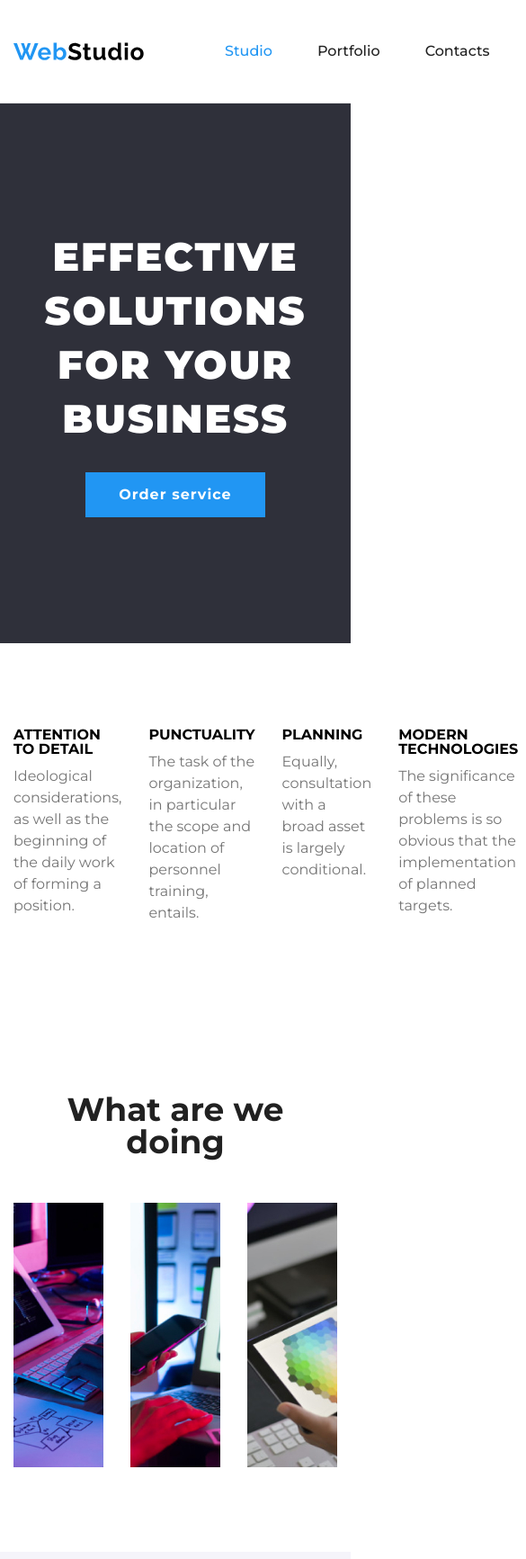
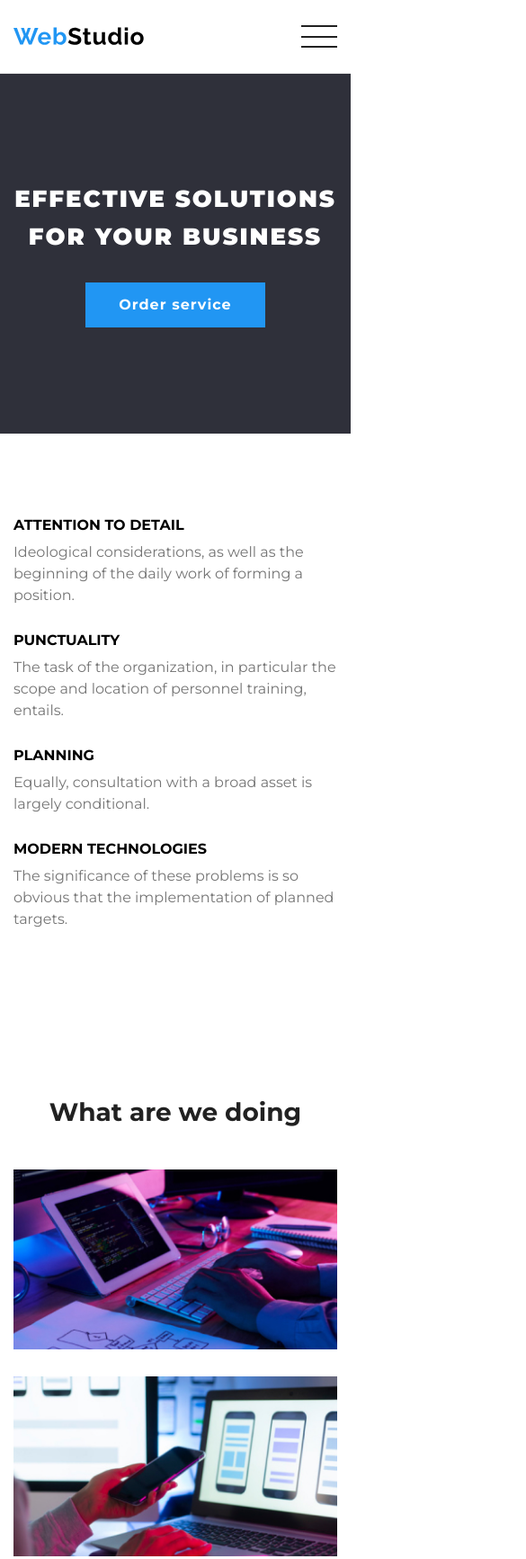
Before and after one commit to Echozim/homework.adaptive, a plain HTML site: page index.html in a window 390 px wide. Shown: the top 1733 px of the page at 90% size, 585 px wide, since content can reach past the window. Drawn offline with Linux system fonts and the light colour scheme.

Commit message:
adaptive.v1

```diff
--- a/css/styles.css
+++ b/css/styles.css
@@ -25,6 +25,37 @@
 
 .header-logo {
   margin-right: 90px;
+}
+
+.header-burger {
+  display: none;
+  width: 40px;
+  height: 25px;
+  margin-left: auto;
+  position: relative;
+  cursor: pointer;
+}
+
+.header-burger::before,
+.header-burger::after,
+.header-burger span {
+  content:"";
+  position: absolute;
+  top: 0;
+  left: 0;
+  right: 0;
+  height: 2px;
+  background: #212121;
+}
+
+.header-burger span {
+  top: 50%;
+  transform: translateY(-50%);
+}
+
+.header-burger::after {
+  top: auto;
+  bottom: 0;
 }
 
 .header {
@@ -117,10 +148,11 @@
 .about-cards {
   display: flex;
   gap: 30px;
+  flex-wrap: wrap;
 }
 
 .about-card {
-  flex: 1 1 25%;
+  flex: 1 1 22%;
 }
 
 .about-card > .Attention-to-detail {
@@ -168,12 +200,20 @@
 
 .do-cards {
   display: flex;
-  gap: 30px;
+
+  flex-wrap: wrap;
+  margin: 0 -15px;
 }
 
 .do-card {
+  flex: 0 1 33.3333%;
+  padding: 0 15px;
+}
+
+.do-card > div {
+  overflow: hidden;
+  position: relative;
   height: 294px;
-  overflow: hidden;
 }
 
 .do-card img {
@@ -196,6 +236,7 @@
   min-height: 600px;
   background: #F5F4FA;
   justify-content: center;
+
 }
 
 
@@ -232,7 +273,21 @@
 
 .team-cards {
   display: flex;
-  gap: 30px;
+  flex-wrap: wrap;
+  margin: 0 -15px;
+}
+
+.team-card {
+  flex: 0 1 20.3333%;
+  padding: 0 15px;
+}
+
+.team-card > div {
+position: relative;
+overflow: hidden;
+height: 428px;
+margin-bottom:94px;
+
 }
 
 .footer {
@@ -986,3 +1041,98 @@
   fill: #2196f3 ;
 
 }
+
+@media screen and (max-width:1200px) {
+  .header-logo {
+    margin-right: 30px;
+  }
+   .header-nav,
+  .header-info {
+    gap: 30px
+  }
+  .team-card {
+    flex-basis: 50%;
+  }
+  .team-cards {
+    row-gap: 30px;
+  }
+
+
+}
+
+@media screen and (max-width: 1000px) {
+  .header-logo {
+    margin-right: 30px;
+  }
+  .header-nav,
+  .header-info {
+    gap: 30px
+  }
+}
+
+@media screen and (max-width: 920px) {
+  .header-nav,
+  .header-info {
+    display: none;
+  }
+  .header-burger {
+    display: block;
+  }
+
+.about-card {
+  flex: 1 1 47%;
+}
+
+.do-cards {
+  row-gap: 30px;
+}
+
+.do-card {
+  flex-basis: 50%;
+}
+}
+
+@media screen and (max-width: 768px) {
+  .hero {
+    min-height: 400px;
+  }
+  .hero-title {
+    font-size: 26px;
+    line-height: 42px;
+  }
+  .about-card {
+  flex: 1 1 100%;
+}
+.do-title {
+  font-size: 28px;
+}
+}
+
+@media screen and (max-width: 640px) {
+  .hero-title {
+    font-size: 26px;
+    line-height: 42px;
+  }
+.hero {
+  min-height: 400px;
+}
+.about-card {
+  flex: 1 1 100%;
+}
+  .do-card {
+    flex-basis: 100%;
+  }
+
+  .do-card > div {
+    height: 200px;
+  }
+  .team {
+    flex: 1 1 100%;
+    min-height: 400px;
+  }
+
+  .team-card {
+    flex: 1 1 47%;
+  }
+
+}
--- a/index.html
+++ b/index.html
@@ -15,6 +15,11 @@
       <a class="header-logo" href="#">
         <img src="img/header-logo.svg" alt="WebStudio" width= "145" height="31">
       </a>
+      <div class="header-burger">
+        <span></span>
+      </div>
+
+
       <nav class="header-nav">
         <a class="active" href="#">Studio</a>
         <a href="portfolio.html">Portfolio</a>
@@ -96,25 +101,32 @@
           <h2 class="do-title">What are we doing</h2>
           <div class="do-cards">
            <div class="do-card">
-            <img src="img/image-1.jpg" alt="content image" width="370" height="294">
+            <div>
+              <img src="img/image-1.jpg" alt="content image" width="370" height="294">
+            </div>
           </div>
            <div class="do-card">
-            <img src="img/image-2.jpg" alt="content image" width="370" height="294">
+            <div>
+              <img src="img/image-2.jpg" alt="content image" width="370" height="294">
+            </div>
            </div>
              <div class="do-card">
-            <img src="img/image-3.jpg" alt="content image" width="370" height="294">
+            <div>
+              <img src="img/image-3.jpg" alt="content image" width="370" height="294">
+            </div>
              </div>
           </div>
           </div>
       </section>
 
-      <section class="team">
-        <div class="container">
+     <section class="team">
+      <div class="container">
           <h2 class="do-title">Our team</h2>
            <div class="team-cards">
           <div class="team-card">
             <div class="box-team">
-              <img src="img/team-1.jpg" alt="content image" width="270" height="260">
+             <div><img src="img/team-1.jpg" alt="content image" width="270" height="260">
+            </div>
               <div class="text-div">
               <h2 class="name">Igor Demyanenko</h2>
               <p class="prof">Product Designer</p>
@@ -123,7 +135,8 @@
           </div>
           <div class="team-card">
             <div class="box-team">
-              <img src="img/team-2.jpg" alt="content image" width="270" height="260">
+              <div><img src="img/team-2.jpg" alt="content image" width="270" height="260">
+              </div>
               <div class="text-div">
               <h2 class="name">Olga Repina</h2>
               <p class="prof">Frontend Developer</p>
@@ -132,7 +145,8 @@
           </div>
           <div class="team-card">
             <div class="box-team">
-              <img src="img/team-3.jpg" alt="content image" width="270" height="260">
+            <div><img src="img/team-3.jpg" alt="content image" width="270" height="260">
+            </div>
               <div class="text-div">
               <h2 class="name">Nikolay Tarasov</h2>
               <p class="prof">Marketing</p>
@@ -141,7 +155,8 @@
           </div>
           <div class="team-card">
             <div class="box-team">
-              <img src="img/team-4.jpg" alt="content image" width="270" height="260">
+              <div><img src="img/team-4.jpg" alt="content image" width="270" height="260">
+              </div>
               <div class="text-div">
               <h2 class="name">Mikhail Ermakov</h2>
               <p class="prof">UI Designer</p>
```
